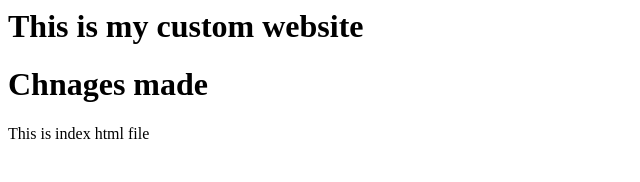
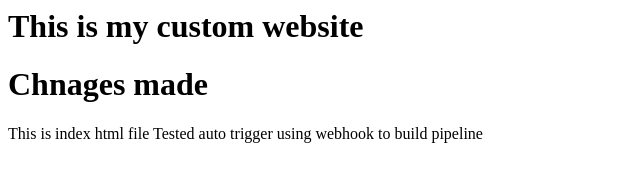
Before and after one commit to tejaswi-teju/Jenkins, a plain HTML site: page index.html in a window 1280 px wide. Shown: the whole page, without its empty margins (0-640 px from the left). Drawn offline with Linux system fonts and the light colour scheme.

Commit message:
webhook trigger

```diff
--- a/index.html
+++ b/index.html
@@ -2,4 +2,5 @@
 <h1> This is my custom website </h1>
 <h1> Chnages made </h1>
 <body> This is index html file </body>
+<body> Tested auto trigger using webhook to build pipeline </body>
 </html>
```
